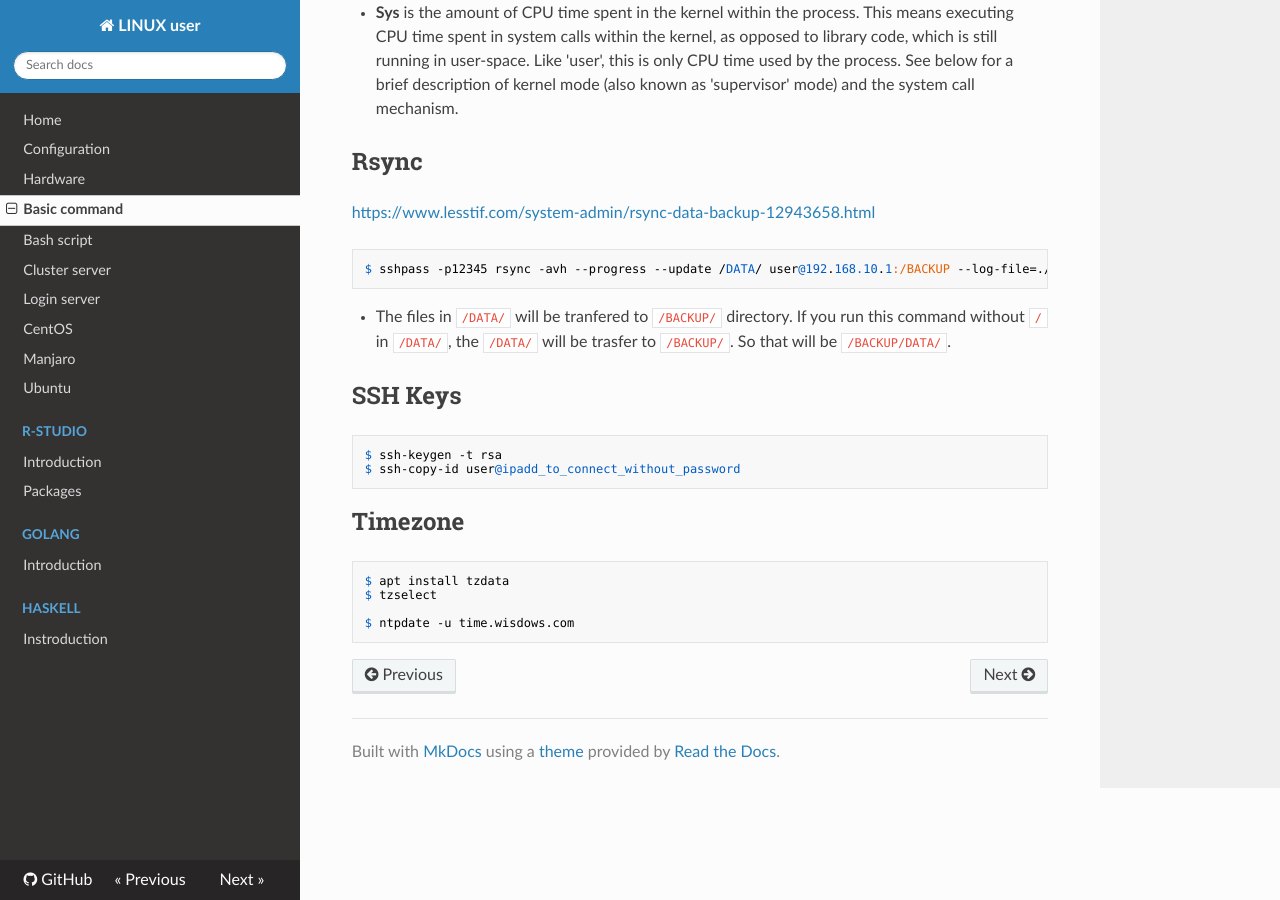
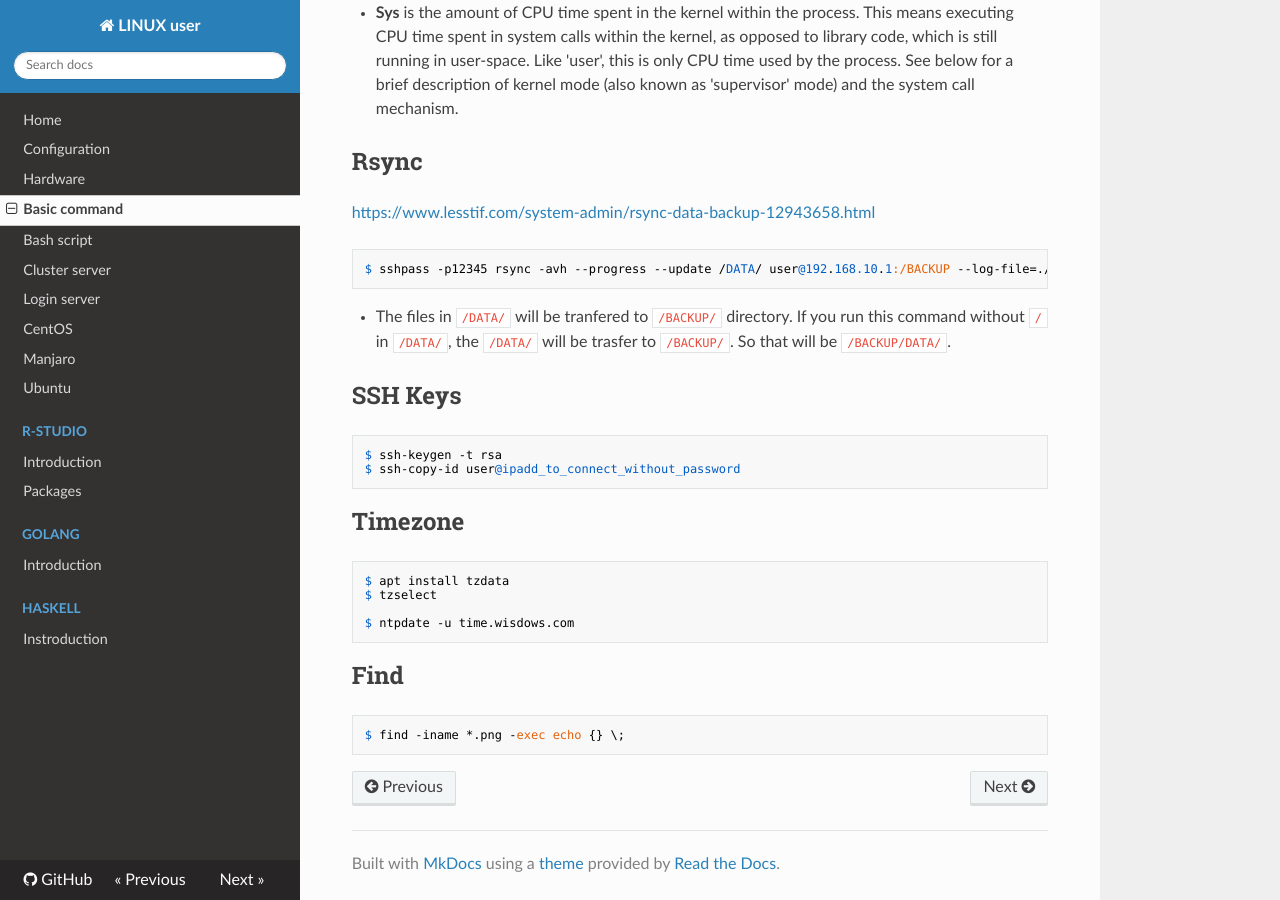
Before and after one commit to WonyoungCho/LINUX, an MkDocs documentation site: the page built from docs/basic_comm.md, in a window 1280 px wide and 900 px high, scrolled down 5855 px. Built offline with MkDocs 1.6.1, drawn with Linux system fonts in a browser that asks for light colours; nearby versions of some CDN libraries; old or Windows-style settings are respelled for this version of MkDocs.

Commit message:
Update basic_comm.md

````diff
--- a/docs/basic_comm.md
+++ b/docs/basic_comm.md
@@ -287,3 +287,8 @@ $ tzselect
 
 $ ntpdate -u time.wisdows.com
 ```
+
+## Find
+```
+$ find -iname *.png -exec echo {} \;
+```
````
